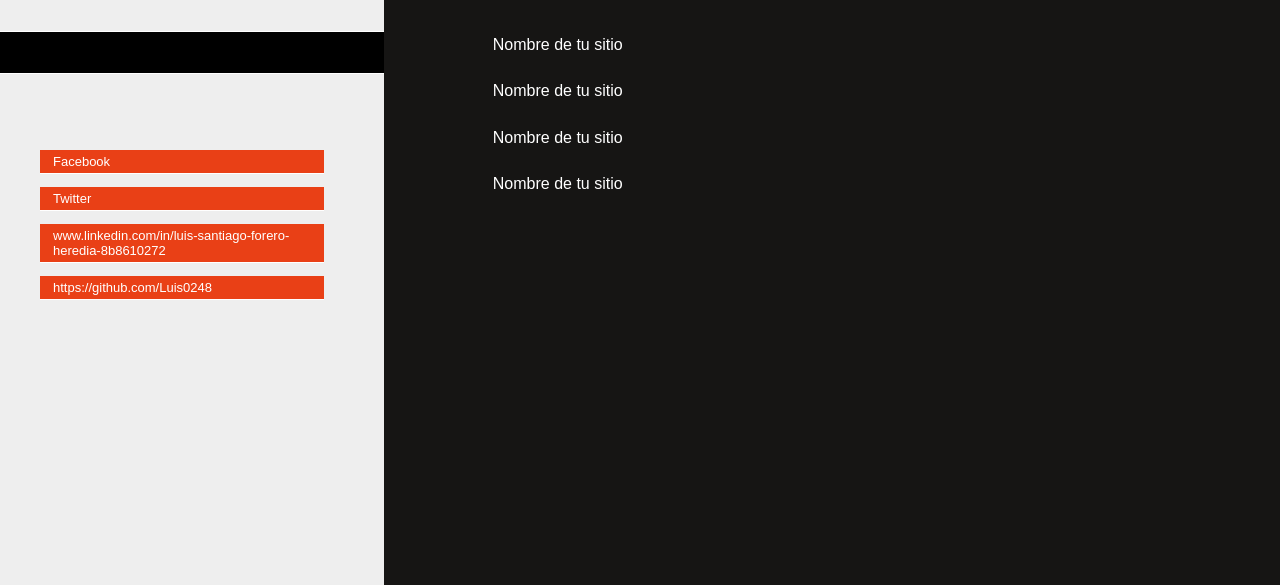
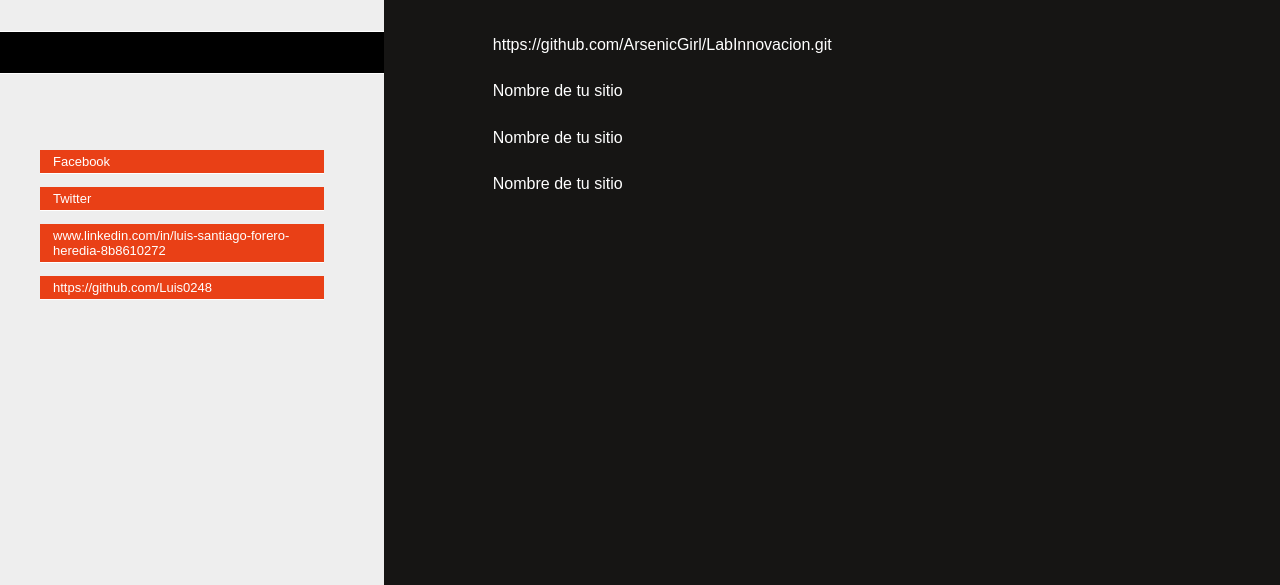
Before and after one commit to Luis0248/MEJORANDOGIT, a plain HTML site: page index.html in a window 1280 px wide. Shown: the part 215-800 px from the top of the page. Drawn offline with Linux system fonts and the light colour scheme.

Commit message:
ESTA VERSION ESTOY VERIFICANDO LOS CAMBIOS

```diff
--- a/index.html
+++ b/index.html
@@ -79,7 +79,7 @@
     <div class="bloque">
       <!-- 5º Commit - Tu portafolio -->
       <h3>Tu portafolio</h3>
-      <a href="#"><p>Nombre de tu sitio</p></a>
+      <a href="#"><p>https://github.com/ArsenicGirl/LabInnovacion.git</p></a>
       <a href="#"><p>Nombre de tu sitio</p></a>
       <a href="#"><p>Nombre de tu sitio</p></a>
       <a href="#"><p>Nombre de tu sitio</p></a>
```
